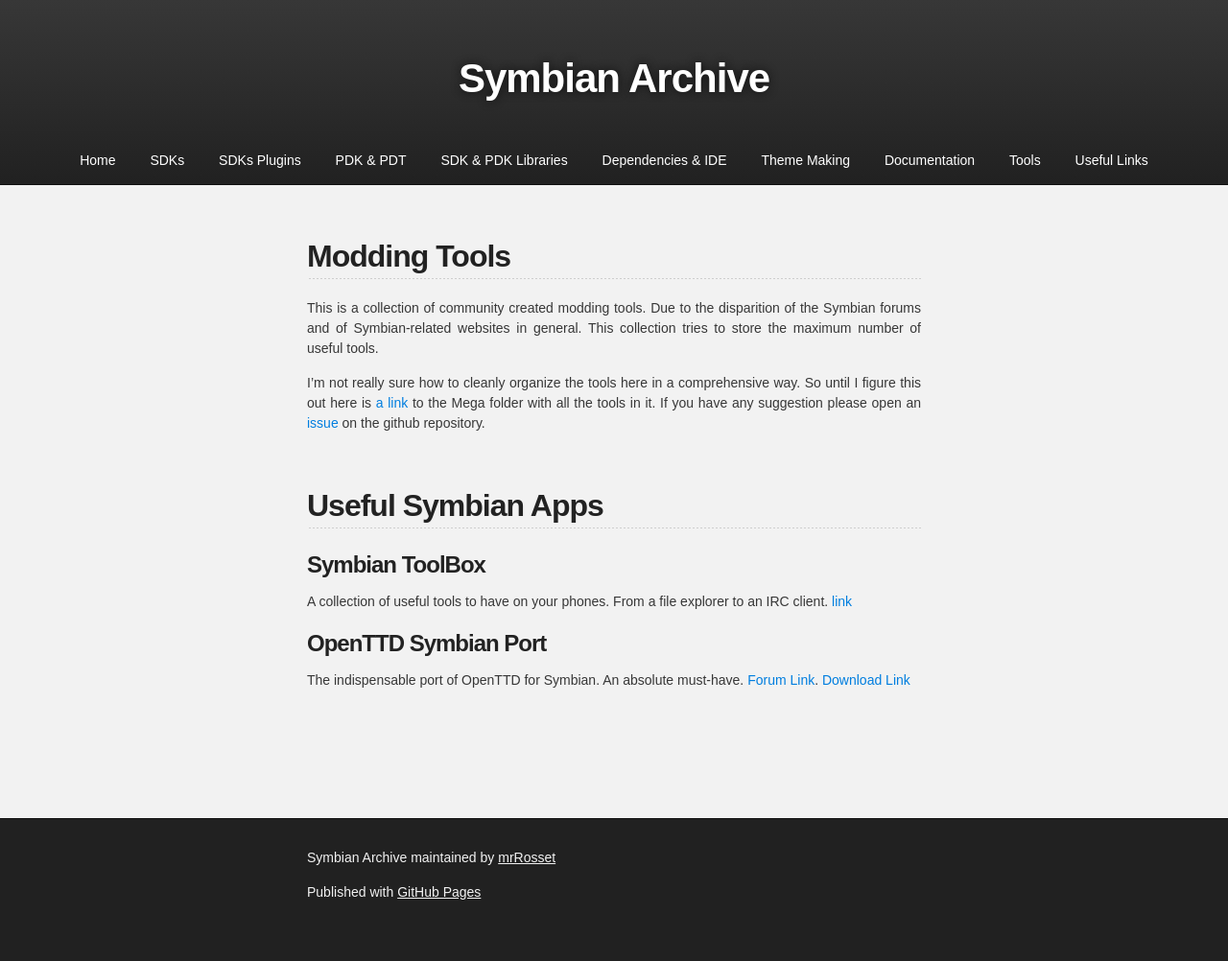
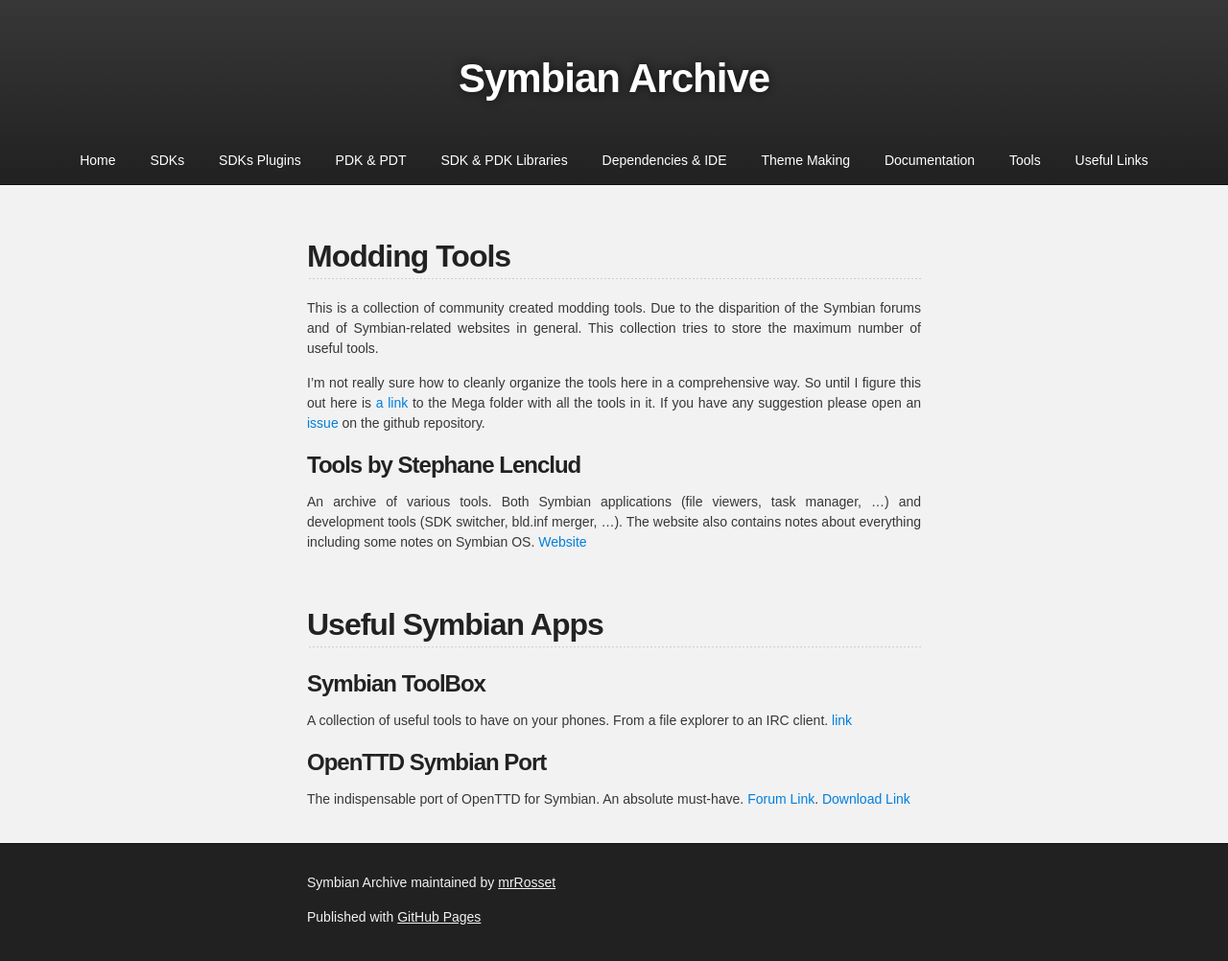
Before and after one commit to mrRosset/Symbian-Archive, a Jekyll site: the page built from Tools.md, in a window 1280 px wide. Shown: the whole page at 96% size. Built offline with Jekyll 4.4.1, drawn with Linux system fonts in a browser that asks for light colours; our own code applies the rules of GitHub Pages for plain Markdown files; the repository's description, which GitHub fills in, is left out; before the commit the page ends 976 px from its top, so only the background shows below that.

Commit message:
Stephane Lenclud archive

```diff
--- a/Tools.md
+++ b/Tools.md
@@ -3,6 +3,10 @@
 This is a collection of community created modding tools. Due to the disparition of the Symbian forums and of Symbian-related websites in general. This collection tries to store the maximum number of useful tools.
 
 I'm not really sure how to cleanly organize the tools here in a comprehensive way. So until I figure this out here is [a link](https://mega.nz/#F!ml02EAjK!N9AlbkZ9qxCoSKnMxKIQeQ) to the Mega folder with all the tools in it. If you have any suggestion please open an [issue](https://github.com/mrRosset/Symbian-Archive/) on the github repository.
+
+### Tools by Stephane Lenclud
+
+An archive of various tools. Both Symbian applications (file viewers, task manager, ...) and development tools (SDK switcher, bld.inf merger, ...). The website also contains notes about everything including some notes on Symbian OS. [Website](http://slion.net/view/Dev)
 
 <br>
 
@@ -12,8 +16,6 @@ I'm not really sure how to cleanly organize the tools here in a comprehensive wa
 
 A collection of useful tools to have on your phones. From a file explorer to an IRC client. [link](http://symbian.host-ed.me/)
 
-
-
 ### OpenTTD Symbian Port
 
 The indispensable port of OpenTTD for Symbian. An absolute must-have. [Forum Link](https://www.tt-forums.net/viewtopic.php?t=35942). [Download Link](http://team.pld-linux.org/~wolf/symbian/)
```
